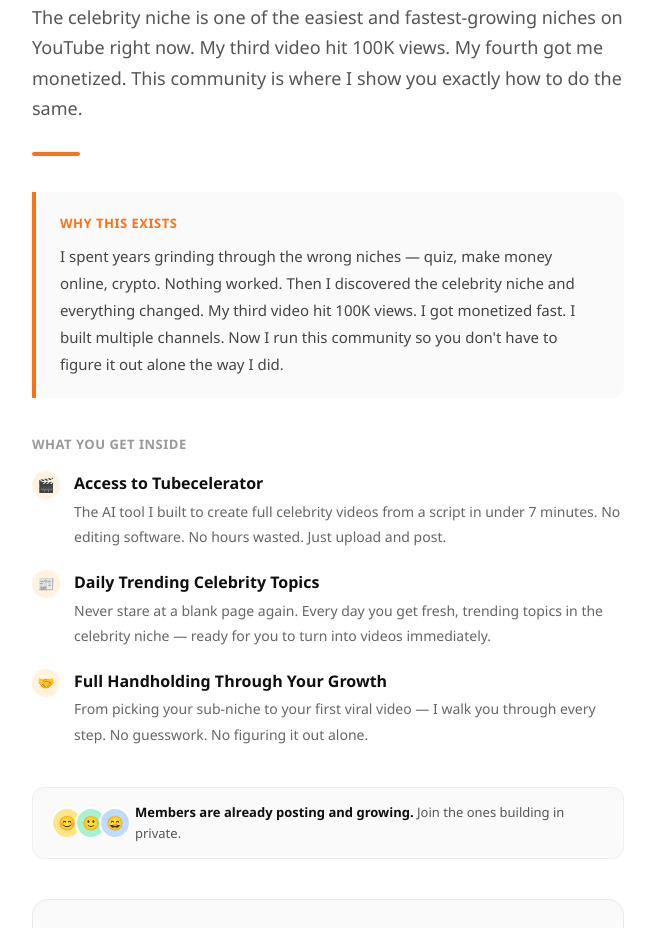
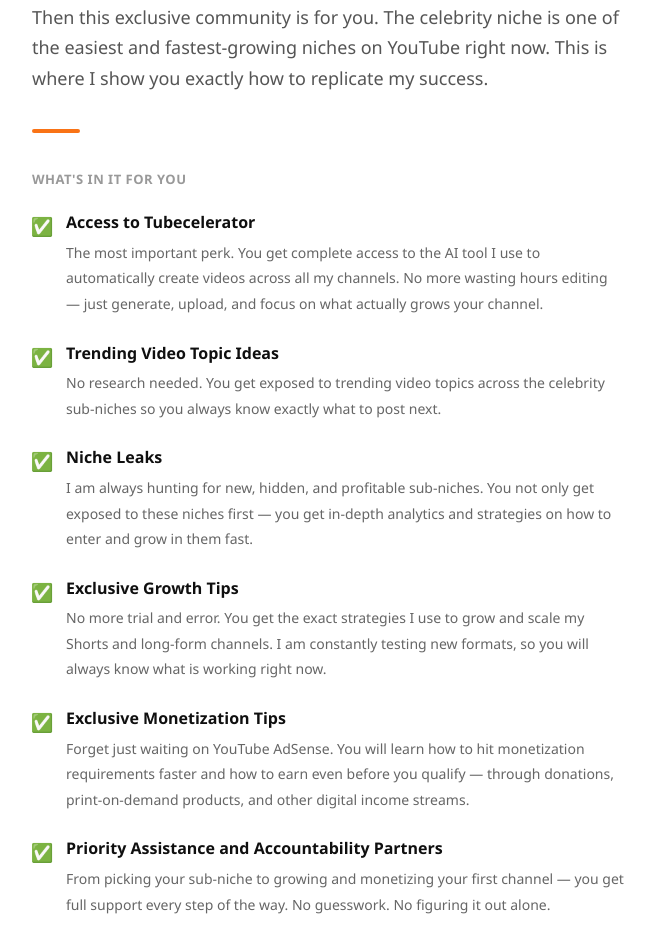
Before and after one commit to candicevans247/GrowithGrayace, a plain HTML site: page index.html in a window 1280 px wide. Shown: the part 272-1200 px from the top of the page, without its empty margins (312-965 px from the left). Drawn offline with Linux system fonts and the light colour scheme.

Commit message:
update index.html

```diff
--- a/index.html
+++ b/index.html
@@ -45,7 +45,7 @@
     .subtitle {
       font-size: 18px;
       color: #555;
-      margin-bottom: 28px;
+      margin-bottom: 36px;
       line-height: 1.7;
     }
 
@@ -57,24 +57,13 @@
       margin-bottom: 36px;
     }
 
-    .origin-block {
-      background: #fafafa;
-      border-left: 4px solid #f97316;
-      border-radius: 0 12px 12px 0;
-      padding: 20px 24px;
-      margin-bottom: 36px;
-      font-size: 15px;
-      color: #444;
-      line-height: 1.8;
-    }
-
-    .origin-block strong {
-      display: block;
+    .section-label {
       font-size: 13px;
+      font-weight: 700;
       text-transform: uppercase;
       letter-spacing: 0.5px;
-      color: #f97316;
-      margin-bottom: 8px;
+      color: #999;
+      margin-bottom: 20px;
     }
 
     .perks {
@@ -86,42 +75,34 @@
       display: flex;
       align-items: flex-start;
       gap: 14px;
-      margin-bottom: 20px;
+      margin-bottom: 24px;
       font-size: 16px;
       color: #333;
     }
 
     .perks li .icon {
-      width: 28px;
-      height: 28px;
-      background: #fff3e0;
-      border-radius: 50%;
-      display: flex;
-      align-items: center;
-      justify-content: center;
-      flex-shrink: 0;
-      font-size: 14px;
-    }
+  width: 20px;
+  height: 20px;
+  display: flex;
+  align-items: flex-start;
+  justify-content: center;
+  flex-shrink: 0;
+  font-size: 18px;
+  margin-top: 2px;
+}
 
     .perks li strong {
       display: block;
       font-weight: 700;
       color: #0f0f0f;
-      margin-bottom: 2px;
+      margin-bottom: 4px;
+      font-size: 16px;
     }
 
     .perks li span {
       color: #666;
       font-size: 14px;
-    }
-
-    .section-label {
-      font-size: 13px;
-      font-weight: 700;
-      text-transform: uppercase;
-      letter-spacing: 0.5px;
-      color: #999;
-      margin-bottom: 16px;
+      line-height: 1.7;
     }
 
     .price-block {
@@ -194,32 +175,6 @@
       display: none;
     }
 
-    .btn {
-      width: 100%;
-      padding: 17px;
-      background: #f97316;
-      color: #fff;
-      font-size: 17px;
-      font-weight: 700;
-      border: none;
-      border-radius: 12px;
-      cursor: pointer;
-      transition: background 0.2s, transform 0.1s;
-    }
-
-    .btn:hover { background: #ea6c0a; }
-    .btn:active { transform: scale(0.98); }
-    .btn:disabled { background: #fbb97a; cursor: not-allowed; }
-
-    .guarantee {
-      text-align: center;
-      font-size: 13px;
-      color: #999;
-      margin-top: 14px;
-    }
-
-    .guarantee span { color: #f97316; font-weight: 600; }
-
     .social-proof {
       display: flex;
       align-items: center;
@@ -252,6 +207,32 @@
     .social-proof p { font-size: 13px; color: #555; }
     .social-proof p strong { color: #0f0f0f; }
 
+    .btn {
+      width: 100%;
+      padding: 17px;
+      background: #f97316;
+      color: #fff;
+      font-size: 17px;
+      font-weight: 700;
+      border: none;
+      border-radius: 12px;
+      cursor: pointer;
+      transition: background 0.2s, transform 0.1s;
+    }
+
+    .btn:hover { background: #ea6c0a; }
+    .btn:active { transform: scale(0.98); }
+    .btn:disabled { background: #fbb97a; cursor: not-allowed; }
+
+    .guarantee {
+      text-align: center;
+      font-size: 13px;
+      color: #999;
+      margin-top: 14px;
+    }
+
+    .guarantee span { color: #f97316; font-weight: 600; }
+
     .footer {
       margin-top: 60px;
       padding-top: 24px;
@@ -273,53 +254,75 @@
 
     <div class="badge">🔒 Private Community — Limited Spots</div>
 
-    <h1>The Fastest Way to Build a <span>Profitable Celebrity Channel</span> on YouTube</h1>
+    <h1>Ready to Stop Guessing and Start <span>Growing Your Channel Faster?</span></h1>
 
     <p class="subtitle">
-      The celebrity niche is one of the easiest and fastest-growing niches
-      on YouTube right now. My third video hit 100K views. My fourth got me
-      monetized. This community is where I show you exactly how to do the same.
+      Then this exclusive community is for you. The celebrity niche is one of
+      the easiest and fastest-growing niches on YouTube right now. This is where
+      I show you exactly how to replicate my success.
     </p>
 
     <div class="divider"></div>
 
-    <div class="origin-block">
-      <strong>Why this exists</strong>
-      I spent years grinding through the wrong niches — quiz, make money online,
-      crypto. Nothing worked. Then I discovered the celebrity niche and everything
-      changed. My third video hit 100K views. I got monetized fast. I built multiple
-      channels. Now I run this community so you don't have to figure it out alone
-      the way I did.
-    </div>
-
-    <p class="section-label">What you get inside</p>
+    <p class="section-label">What's in it for you</p>
 
     <ul class="perks">
       <li>
-        <div class="icon">🎬</div>
+        <div class="icon">✅</div>
         <div>
           <strong>Access to Tubecelerator</strong>
-          <span>The AI tool I built to create full celebrity videos from
-          a script in under 7 minutes. No editing software. No hours wasted.
-          Just upload and post.</span>
+          <span>The most important perk. You get complete access to the AI
+          tool I use to automatically create videos across all my channels.
+          No more wasting hours editing — just generate, upload, and focus
+          on what actually grows your channel.</span>
         </div>
       </li>
       <li>
-        <div class="icon">📰</div>
+        <div class="icon">✅</div>
         <div>
-          <strong>Daily Trending Celebrity Topics</strong>
-          <span>Never stare at a blank page again. Every day you get
-          fresh, trending topics in the celebrity niche — ready for you
-          to turn into videos immediately.</span>
+          <strong>Trending Video Topic Ideas</strong>
+          <span>No research needed. You get exposed to trending video topics
+          across the celebrity sub-niches so you always know exactly what
+          to post next.</span>
         </div>
       </li>
       <li>
-        <div class="icon">🤝</div>
+        <div class="icon">✅</div>
         <div>
-          <strong>Full Handholding Through Your Growth</strong>
-          <span>From picking your sub-niche to your first viral video —
-          I walk you through every step. No guesswork. No figuring it
-          out alone.</span>
+          <strong>Niche Leaks</strong>
+          <span>I am always hunting for new, hidden, and profitable
+          sub-niches. You not only get exposed to these niches first —
+          you get in-depth analytics and strategies on how to enter and
+          grow in them fast.</span>
+        </div>
+      </li>
+      <li>
+        <div class="icon">✅</div>
+        <div>
+          <strong>Exclusive Growth Tips</strong>
+          <span>No more trial and error. You get the exact strategies I use
+          to grow and scale my Shorts and long-form channels. I am constantly
+          testing new formats, so you will always know what is working
+          right now.</span>
+        </div>
+      </li>
+      <li>
+        <div class="icon">✅</div>
+        <div>
+          <strong>Exclusive Monetization Tips</strong>
+          <span>Forget just waiting on YouTube AdSense. You will learn how
+          to hit monetization requirements faster and how to earn even
+          before you qualify — through donations, print-on-demand products,
+          and other digital income streams.</span>
+        </div>
+      </li>
+      <li>
+        <div class="icon">✅</div>
+        <div>
+          <strong>Priority Assistance and Accountability Partners</strong>
+          <span>From picking your sub-niche to growing and monetizing your
+          first channel — you get full support every step of the way.
+          No guesswork. No figuring it out alone.</span>
         </div>
       </li>
     </ul>
```
